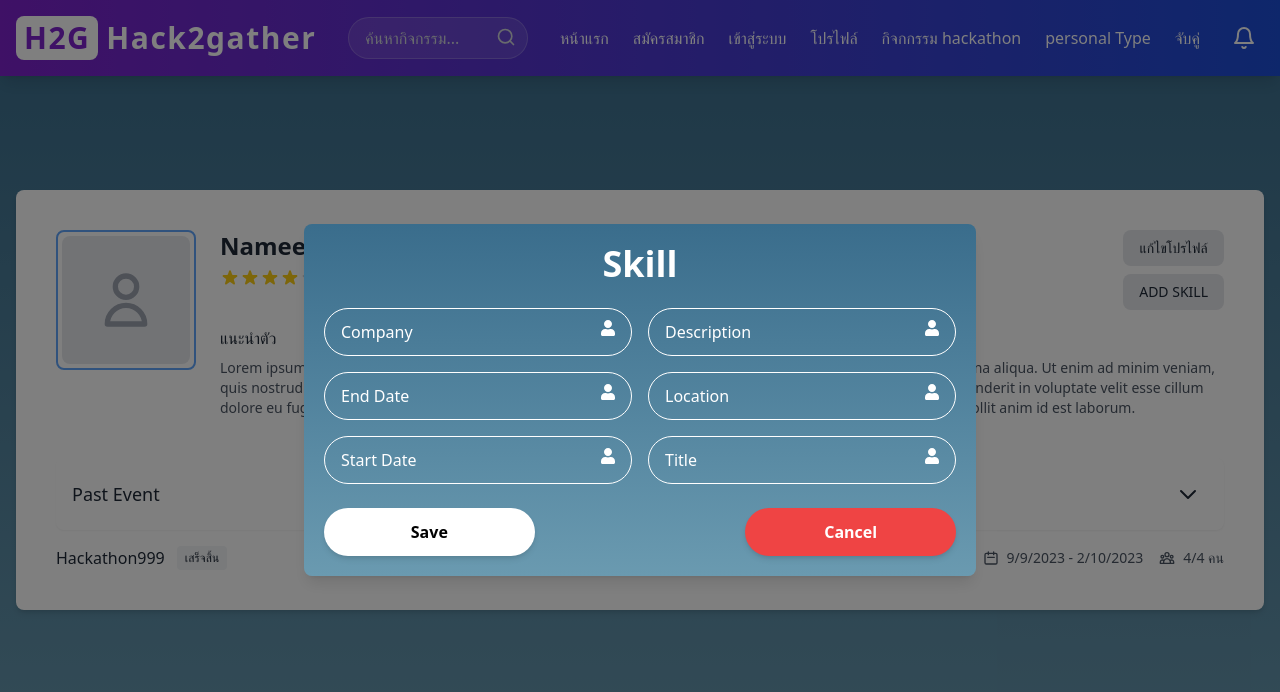
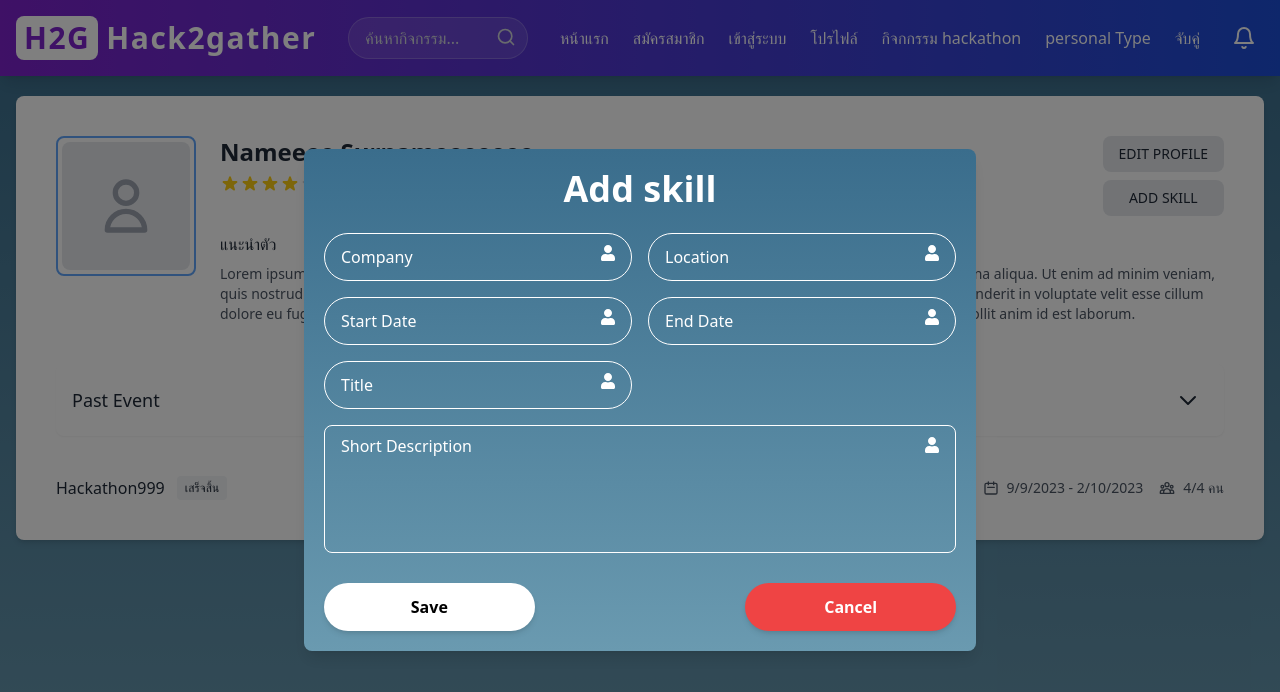
Before and after one commit to Celesca/hack2gather, a React (Vite) app in the folder frontend/: page /profile in a window 1280 px wide. Both pictures are taken after a click on the button "ADD SKILL". Shown: the top 692 px of the page. Built offline with nearby package versions, Linux system fonts and the light colour scheme.

Commit message:
HY modify profile.jsx

```diff
--- a/frontend/package.json
+++ b/frontend/package.json
@@ -11,6 +11,7 @@
   },
   "dependencies": {
     "autoprefixer": "^10.4.20",
+    "axios": "^1.7.7",
     "lucide-react": "^0.460.0",
     "postcss-cli": "^11.0.0",
     "react": "^18.3.1",
--- a/frontend/src/profile.jsx
+++ b/frontend/src/profile.jsx
@@ -89,9 +89,9 @@ const Profile = () => {
     });
   };
     return (
-      <div className="min-h-screen bg-gradient-to-b from-bluebg to-skybg flex items-center justify-center p-4">
+      <div className="min-h-screen bg-gradient-to-b from-bluebg to-skybg items-center justify-center p-4">
 
-        <div className="p-10 space-y-10 bg-white rounded-lg shadow-md max-w-full max-h-screen">
+        <div className="mt-20 p-10 space-y-10 bg-white rounded-lg shadow-md max-w-full max-h-screen">
           {/* Profile Header Section */}
           <div className="flex items-start gap-6">
             {/* Profile Image */}
@@ -137,14 +137,14 @@ const Profile = () => {
                 <div className="flex flex-col gap-2">
                     <button onClick={() => setIsEditProfileModalOpen(true)}
                         className="px-4 py-2 bg-gray-200 rounded-lg text-sm">
-                        แก้ไขโปรไฟล์
+                        EDIT PROFILE
                     </button>
                     {/* Popup สำหรับแก้ไขโปรไฟล์ */}
                     {isEditProfileModalOpen && (
                         <div className="fixed inset-0 flex items-center justify-center bg-black bg-opacity-50 z-50">
                             <div className="w-full max-w-2xl bg-gradient-to-b from-bluebg to-skybg text-white rounded-lg p-5 shadow-lg">
                           <form action=''>
-                            <h1 className="text-4xl font-bold text-center mb-6">แก้ไขโปรไฟล์</h1>
+                            <h1 className="text-4xl font-bold text-center mb-6">Edit profile</h1>
 
                             <div className="grid grid-cols-1 md:grid-cols-2 gap-4">
                               <div className="relative">
@@ -248,7 +248,7 @@ const Profile = () => {
                     {isModalOpen && (
                         <div className="fixed inset-0 flex items-center justify-center bg-black bg-opacity-50 z-50">
                             <div className="w-full max-w-2xl bg-gradient-to-b from-bluebg to-skybg text-white rounded-lg p-5 shadow-lg">
-                                <h1 className="text-4xl font-bold text-center mb-6">Skill</h1>
+                                <h1 className="text-4xl font-bold text-center mb-6">Add skill</h1>
                                 <div className="grid grid-cols-1 md:grid-cols-2 gap-4">
                                     <div className="relative">
                                         <input
@@ -260,16 +260,29 @@ const Profile = () => {
                                         />
                                         <FaUser className="absolute right-4 top-3 text-white" />
                                     </div>
+
                                     <div className="relative">
                                         <input
                                             type="text"
-                                            placeholder="Description"
+                                            placeholder="Location"
                                             required
                                             className="w-full h-12 px-4 py-2 bg-transparent border border-white rounded-full text-white placeholder-white focus:outline-none focus:border-white"
-                                            onChange={(event) => setDescription(event.target.value)}
+                                            onChange={(event) => setLocation(event.target.value)}
                                         />
                                         <FaUser className="absolute right-4 top-3 text-white" />
                                     </div>
+
+                                    <div className="relative">
+                                        <input
+                                            type="text"
+                                            placeholder="Start Date"
+                                            required
+                                            className="w-full h-12 px-4 py-2 bg-transparent border border-white rounded-full text-white placeholder-white focus:outline-none focus:border-white"
+                                            onChange={(event) => setStartdate(event.target.value)}
+                                        />
+                                        <FaUser className="absolute right-4 top-3 text-white" />
+                                    </div>
+
                                     <div className="relative">
                                         <input
                                             type="text"
@@ -280,26 +293,7 @@ const Profile = () => {
                                         />
                                         <FaUser className="absolute right-4 top-3 text-white" />
                                     </div>
-                                    <div className="relative">
-                                        <input
-                                            type="text"
-                                            placeholder="Location"
-                                            required
-                                            className="w-full h-12 px-4 py-2 bg-transparent border border-white rounded-full text-white placeholder-white focus:outline-none focus:border-white"
-                                            onChange={(event) => setLocation(event.target.value)}
-                                        />
-                                        <FaUser className="absolute right-4 top-3 text-white" />
-                                    </div>
-                                    <div className="relative">
-                                        <input
-                                            type="text"
-                                            placeholder="Start Date"
-                                            required
-                                            className="w-full h-12 px-4 py-2 bg-transparent border border-white rounded-full text-white placeholder-white focus:outline-none focus:border-white"
-                                            onChange={(event) => setStartdate(event.target.value)}
-                                        />
-                                        <FaUser className="absolute right-4 top-3 text-white" />
-                                    </div>
+
                                     <div className="relative">
                                         <input
                                             type="text"
@@ -307,6 +301,15 @@ const Profile = () => {
                                             required
                                             className="w-full h-12 px-4 py-2 bg-transparent border border-white rounded-full text-white placeholder-white focus:outline-none focus:border-white"
                                             onChange={(event) => setTitle(event.target.value)}
+                                        />
+                                        <FaUser className="absolute right-4 top-3 text-white" />
+                                    </div>
+                                    <div className="relative col-span-2">
+                                        <textarea
+                                          placeholder="Short Description"
+                                          required
+                                          className="w-full h-32 px-4 py-2 bg-transparent border border-white rounded-lg text-white placeholder-white focus:outline-none focus:border-white resize-none"
+                                          onChange={(event) => setDescription(event.target.value)}
                                         />
                                         <FaUser className="absolute right-4 top-3 text-white" />
                                     </div>
@@ -369,7 +372,7 @@ const Profile = () => {
               </button>
             </div>
 
-            <div className="mt-4 bg-white">
+            <div className="mt-10 bg-white">
               <div className="flex items-center justify-between">
                 <div className="flex items-center gap-3">
                   <h3 className="font-medium">Hackathon999</h3>
```
Also changed, not shown: 2 other files (tests, documents, lock files or other folders).
